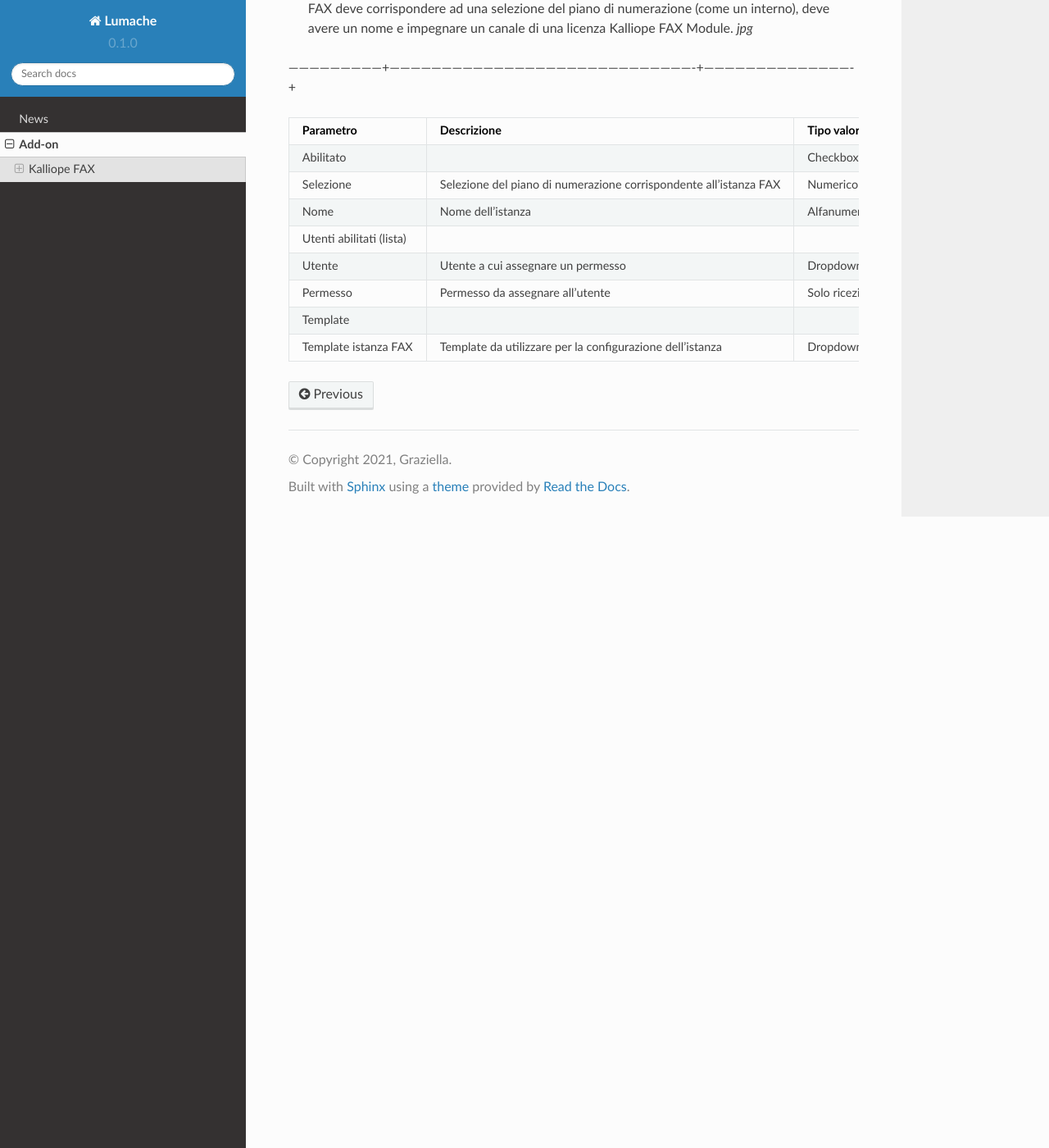
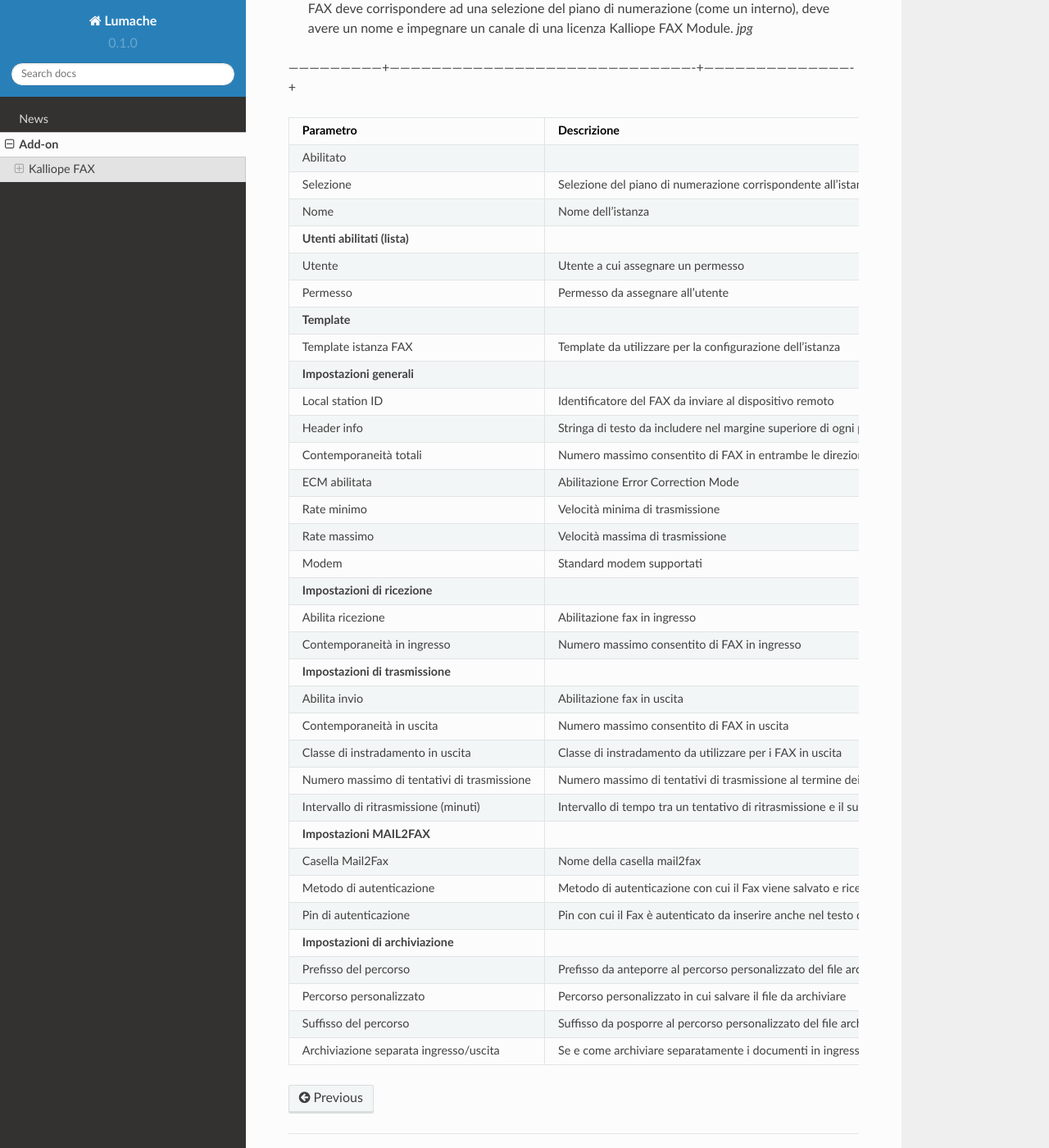
Before and after one commit to mirianatroccoli/KalliopeDoc-it, a Sphinx documentation site: the page built from docs/source/Add-on.rst, in a window 1280 px wide and 1400 px high, scrolled down 1142 px. Shown: the whole window at 82% size. Built offline with Sphinx 7.4.7 and the Read the Docs theme 2.0.0, drawn with Linux system fonts in a browser that asks for light colours; pages that are not in the unit, such as notebooks, are missing from menus.

Commit message:
Update Add-on.rst

```diff
--- a/docs/source/Add-on.rst
+++ b/docs/source/Add-on.rst
@@ -65,7 +65,7 @@
    * - Nome
      - Nome dell’istanza
      - Alfanumerico
-   * - Utenti abilitati (lista)
+   * - **Utenti abilitati (lista)**
      -
      -
    * - Utente
@@ -74,9 +74,87 @@
    * - Permesso
      - Permesso da assegnare all’utente
      - Solo ricezione / Solo invio / Invio e ricezione
-   * - Template
+   * - **Template**
      -
      -
    * - Template istanza FAX
      - Template da utilizzare per la configurazione dell’istanza
      - Dropdown
+   * - **Impostazioni generali**
+     -
+     -
+   * - Local station ID
+     - Identificatore del FAX da inviare al dispositivo remoto
+     - Alfanumerico
+   * - Header info
+     - Stringa di testo da includere nel margine superiore di ogni pagina inviata
+     - Alfanumerico
+   * - Contemporaneità totali
+     - Numero massimo consentito di FAX in entrambe le direzioni
+     - Numerico
+   * - ECM abilitata
+     - Abilitazione Error Correction Mode
+     - Checkbox
+   * - Rate minimo
+     - Velocità minima di trasmissione
+     - Numerico
+   * - Rate massimo
+     - Velocità massima di trasmissione
+     - Numerico
+   * - Modem
+     - Standard modem supportati
+     - Alfanumerico
+   * - **Impostazioni di ricezione**
+     -
+     -
+   * - Abilita ricezione
+     - Abilitazione fax in ingresso
+     - Checkbox
+   * - Contemporaneità in ingresso
+     - Numero massimo consentito di FAX in ingresso
+     - Numerico
+   * - **Impostazioni di trasmissione**
+     -
+     -
+   * - Abilita invio
+     - Abilitazione fax in uscita
+     - Checkbox
+   * - Contemporaneità in uscita
+     - Numero massimo consentito di FAX in uscita
+     - Numerico
+   * - Classe di instradamento in uscita
+     - Classe di instradamento da utilizzare per i FAX in uscita
+     - Dropdown
+   * - Numero massimo di tentativi di trasmissione
+     - Numero massimo di tentativi di trasmissione al termine dei quali il FAX viene dichiarato fallito
+     - Numerico
+   * - Intervallo di ritrasmissione (minuti)
+     - Intervallo di tempo tra un tentativo di ritrasmissione e il successivo
+     - Numerico
+   * - **Impostazioni MAIL2FAX**
+     -
+     -
+   * - Casella Mail2Fax
+     - Nome della casella mail2fax
+     - Alfanumerico
+   * - Metodo di autenticazione
+     - Metodo di autenticazione con cui il Fax viene salvato e ricevuto
+     - Dropdown
+   * - Pin di autenticazione
+     - Pin con cui il Fax è autenticato da inserire anche nel testo della mail
+     - Numerico
+   * - **Impostazioni di archiviazione**
+     -
+     -
+   * - Prefisso del percorso
+     - Prefisso da anteporre al percorso personalizzato del file archiviare
+     - Dropdown
+   * - Percorso personalizzato
+     - Percorso personalizzato in cui salvare il file da archiviare
+     - Alfanumerico
+   * - Suffisso del percorso
+     - Suffisso da posporre al percorso personalizzato del file archiviare
+     - Dropdown
+   * - Archiviazione separata ingresso/uscita
+     - Se e come archiviare separatamente i documenti in ingresso e in uscita
+     - Prima del prefisso / Dopo il suffisso
```
